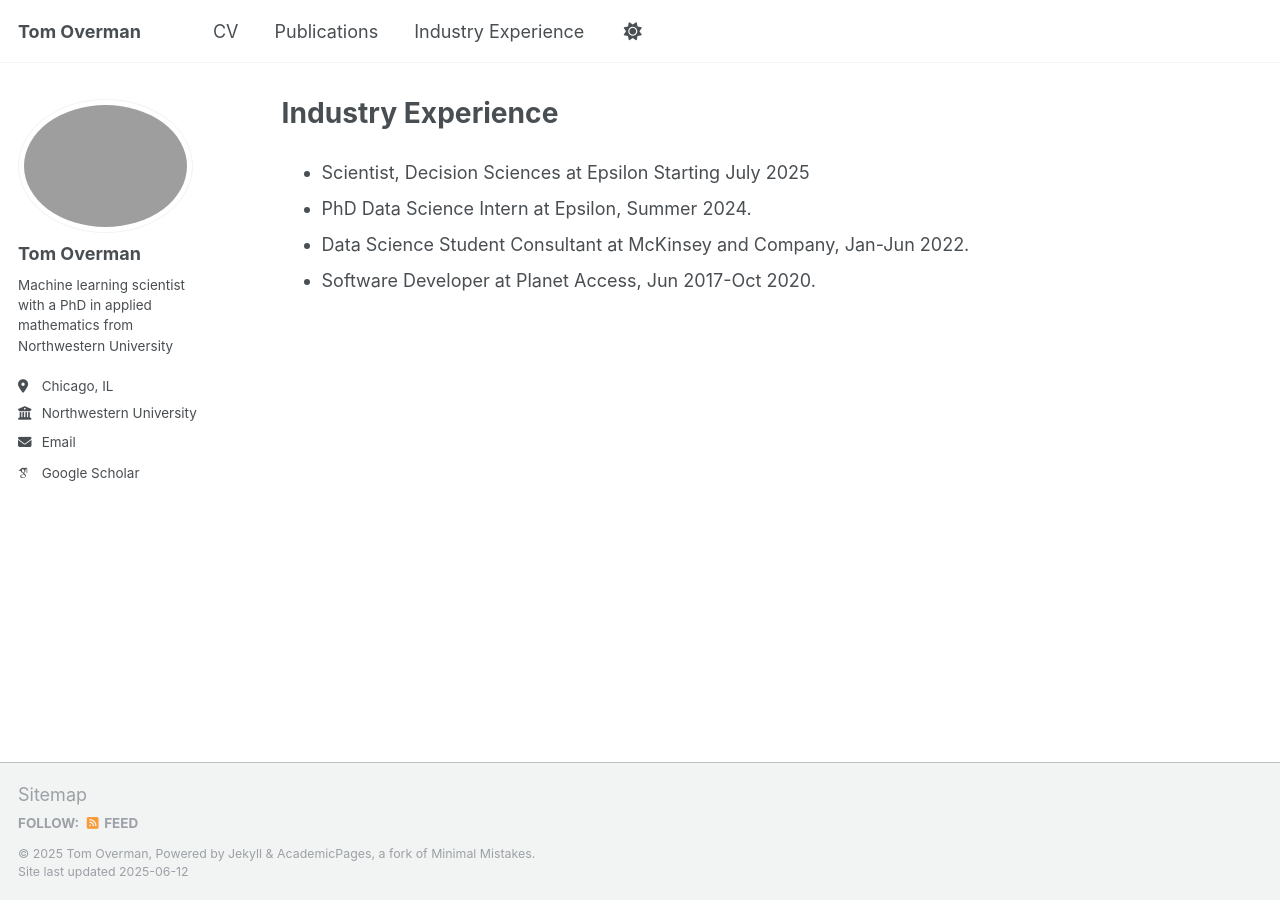
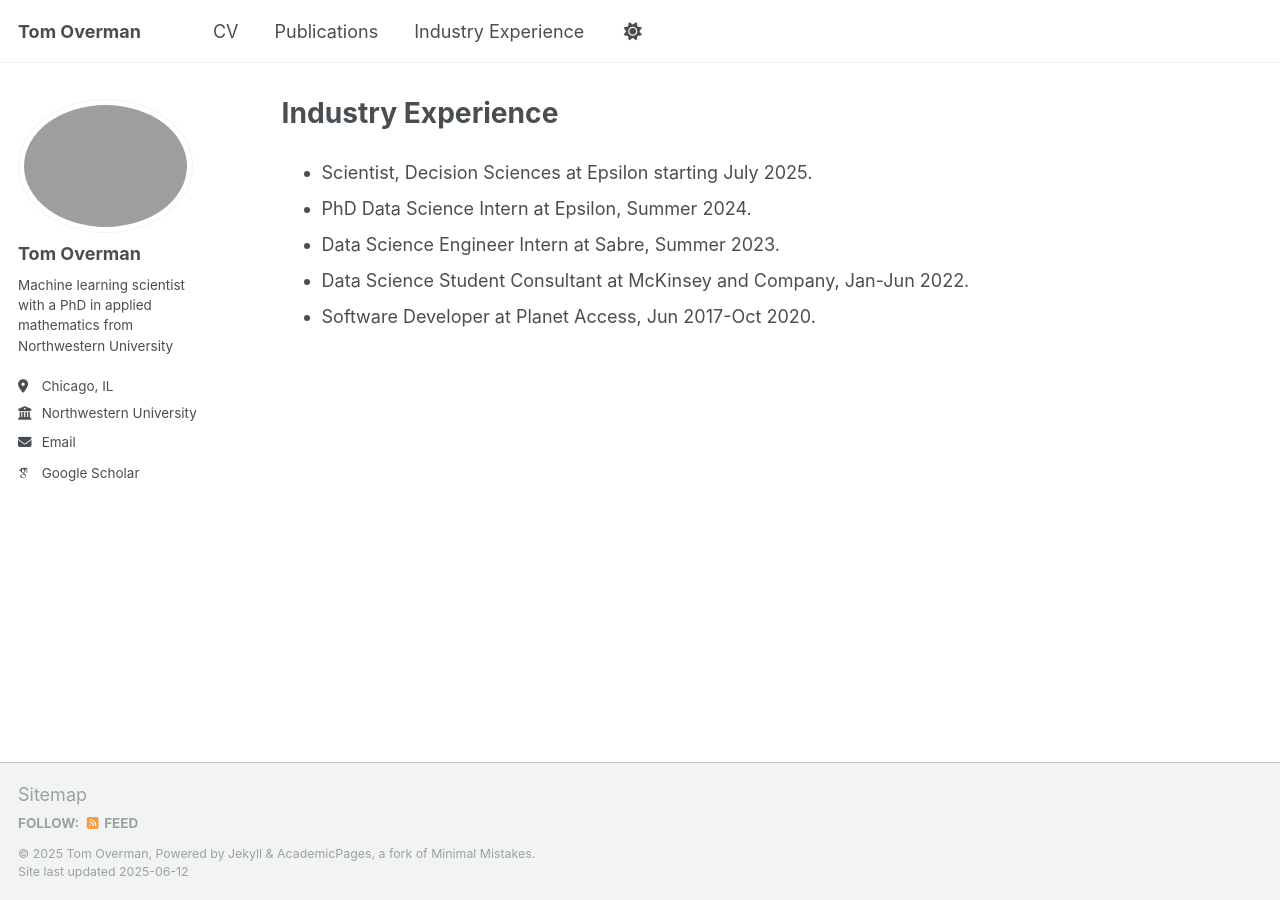
Before and after one commit to tomoverman/tomoverman.github.io, a Jekyll site: the page built from _pages/industry-experience.md, in a window 1280 px wide. Built offline with Jekyll 4.4.1, drawn with Linux system fonts in a browser that asks for light colours; some web fonts are replaced.

Commit message:
one more line item for industry page

```diff
--- a/_pages/industry-experience.md
+++ b/_pages/industry-experience.md
@@ -6,8 +6,9 @@ redirect_from:
   - /industry-experience.html
 ---
 <ul>
-<li>Scientist, Decision Sciences at Epsilon Starting July 2025</li>
+<li>Scientist, Decision Sciences at Epsilon starting July 2025.</li>
 <li>PhD Data Science Intern at Epsilon, Summer 2024.</li>
+<li>Data Science Engineer Intern at Sabre, Summer 2023.</li>
 <li>Data Science Student Consultant at McKinsey and Company, Jan-Jun 2022.</li>
 <li>Software Developer at Planet Access, Jun 2017-Oct 2020.</li>
 </ul>
```
